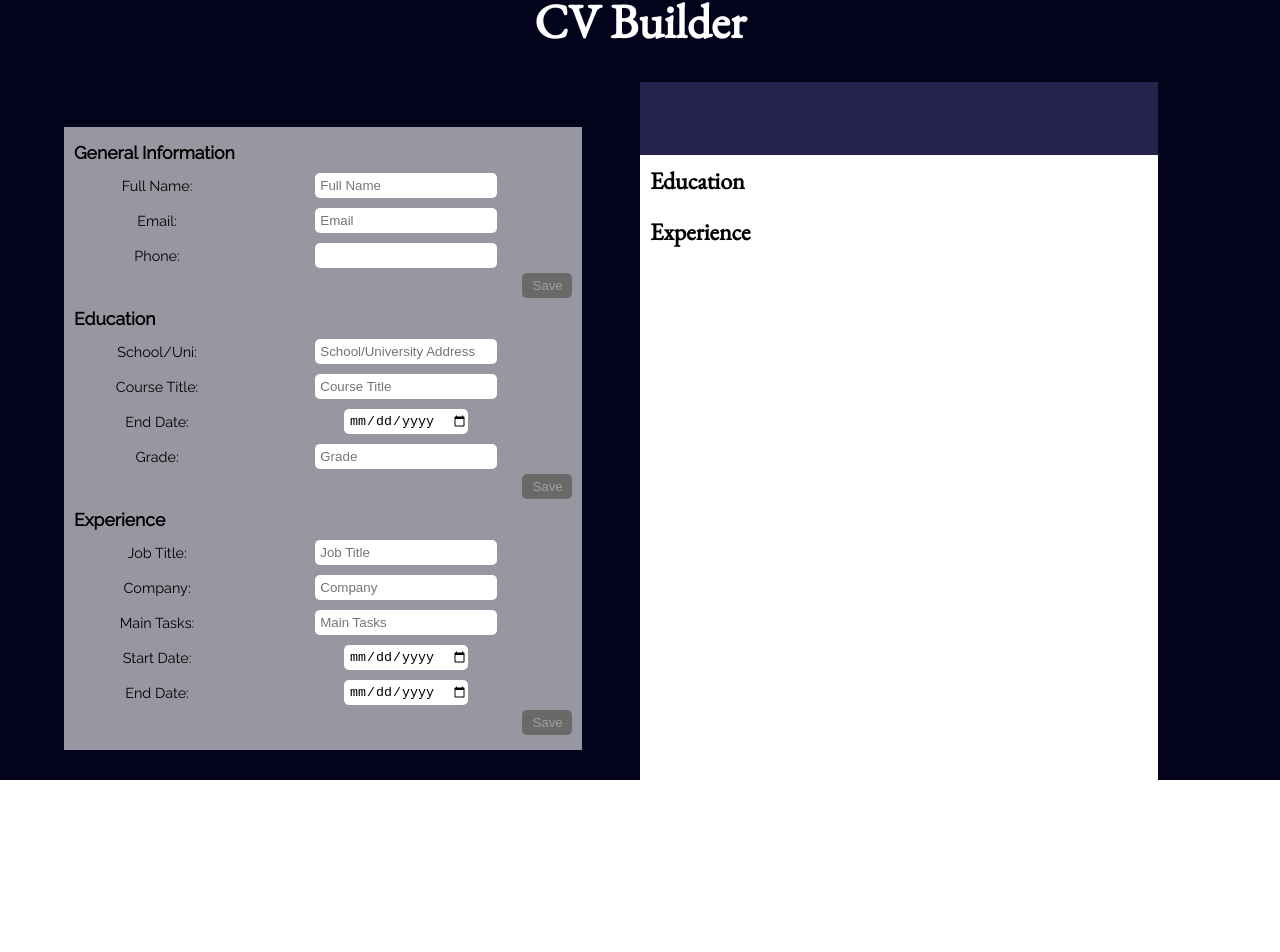
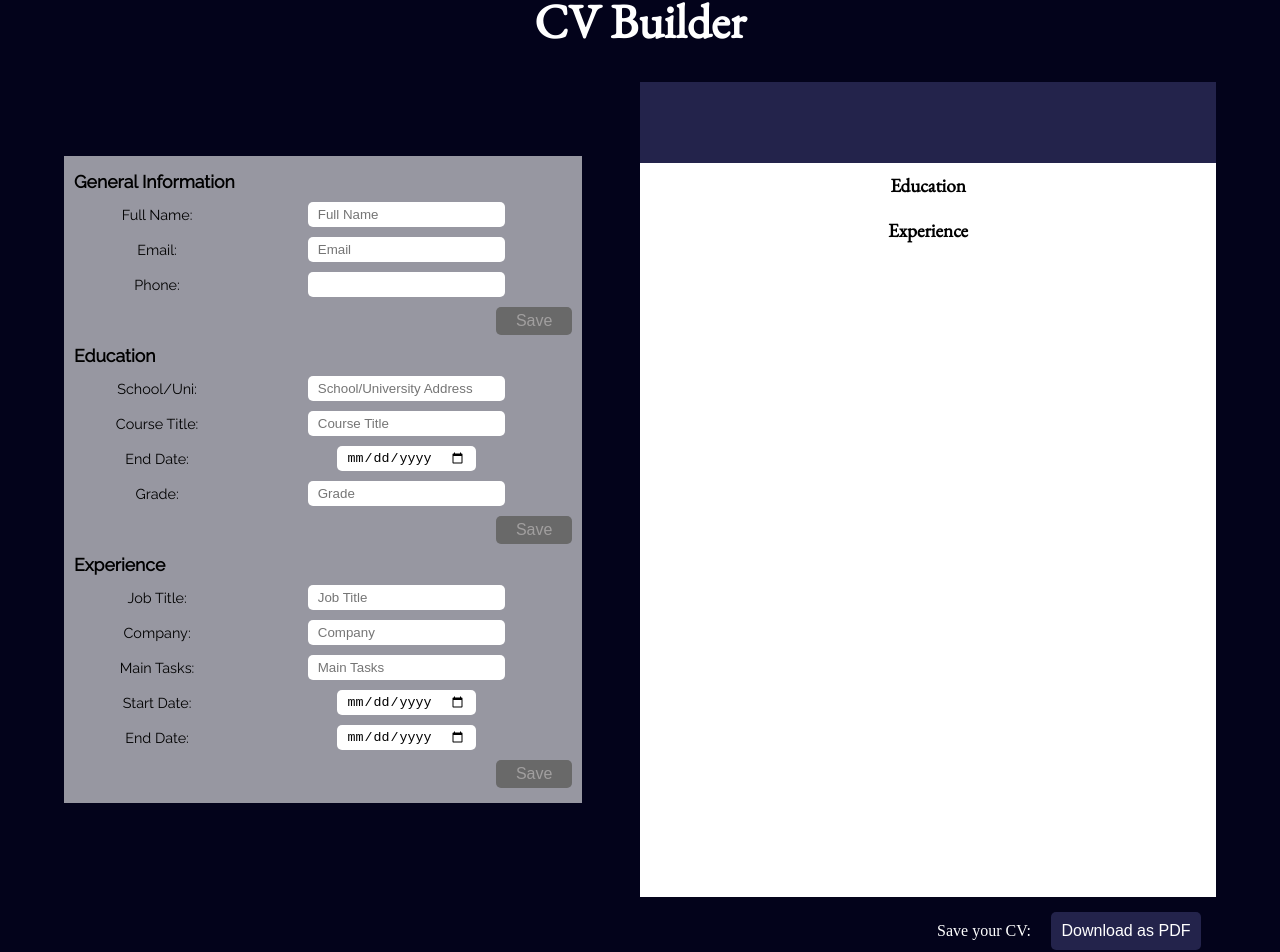
Before and after one commit to Melanie-J-Baker/cv-app, a React (Vite) app: page / in a window 1280 px wide. Shown: the part 20-972 px from the top of the page. Before the commit the page ends 835 px from the top, so only its background shows below. Built offline with nearby package versions, Linux system fonts and the light colour scheme.

Commit message:
Create save to pdf functionality and scale pdf content

```diff
--- a/package.json
+++ b/package.json
@@ -11,6 +11,7 @@
   },
   "dependencies": {
     "date-fns": "^2.30.0",
+    "jspdf": "^2.5.1",
     "react": "^18.2.0",
     "react-dom": "^18.2.0",
     "uniqid": "^5.4.0"
--- a/src/components/App.jsx
+++ b/src/components/App.jsx
@@ -7,6 +7,7 @@ import ExperienceForm from './ExperienceForm';
 import GeneralSection from './GeneralSection';
 import EducationSection from './EducationSection';
 import ExperienceSection from './ExperienceSection';
+import Save from './Save';
 
 
 const App = () => {
@@ -162,7 +163,7 @@ const App = () => {
             />
           )}
         </div>
-        <div className='cv'>
+        <div className='cv' id='cv-report'>
           <div className="generalcv-div">
             <GeneralSection
               props={generalInfoForm}
@@ -185,7 +186,10 @@ const App = () => {
             editForm={editExperienceForm}
           />
         </div>
+        <div></div>
+        <Save />
       </div>
+
     </div>
   )
 }
--- a/src/components/EducationSection.jsx
+++ b/src/components/EducationSection.jsx
@@ -33,7 +33,7 @@ const Subsection = ({ props }) => {
                     );
                 }
             })}
-            <div className='dates'>
+            <div></div>
             {Object.entries(props).map(([key, value]) => {
                 if (value !== props.form) {
                     if (key == 'endDate') {
@@ -46,7 +46,6 @@ const Subsection = ({ props }) => {
                 }
             })}
         </div>
-        </div>
     )
 }
 
--- a/src/components/ExperienceSection.jsx
+++ b/src/components/ExperienceSection.jsx
@@ -34,6 +34,7 @@ const Subsection = ({ props }) => {
           );
         }
       })}
+      <div></div>
       <div className="dates">
         {Object.entries(props).map(([key, value]) => {
           if (value !== props.form && key != 'tasks') {
--- /dev/null
+++ b/src/components/Save.jsx
@@ -0,0 +1,34 @@
+import JsPDF from 'jspdf';
+
+export default function Save() {
+    const createPDF = () => {
+    const editButtons = document.querySelectorAll('.edit');
+    editButtons.forEach((button) => {
+        button.style.display = "none";
+    })
+    const cv = new JsPDF('portrait', 'pt', 'a4');
+    cv.html(document.querySelector('#cv-report'), {
+        html2canvas: {
+            scale: 0.7
+        },
+        callback: () => {
+            cv.save('cv.pdf');
+        }
+    })
+
+    setTimeout(() => {
+        editButtons.forEach((button) => {
+            button.style.display = "block";
+        })
+    }, 2000);
+};
+
+  return (
+    <div className="cv-pdf">
+      <p className="save-text">Save your CV: </p>
+      <button onClick={createPDF} type="button" className="pdf-button">
+          Download as PDF
+      </button>
+    </div>
+  );
+}
--- a/src/styles/App.css
+++ b/src/styles/App.css
@@ -69,7 +69,7 @@ input {
   height: 25px;
   border: none;
   border-radius: 5px;
-  padding-left: 5px;
+  padding: 5px 10px;
 }
 
 button {
@@ -78,13 +78,13 @@ button {
   background-color: rgb(3, 3, 27);
   color: antiquewhite;
   transition: transform .5s ease-in-out;
-  width: 50px;
-  padding: 5px 10px;
+  padding: 5px 20px;
   align-self: flex-end;
+  margin-top: 5px;
+  font-size: 1em;
 }
 
-.edit {
-  float: left;
+.edit, .delete {
   margin-right: 10px;
 }
 
@@ -101,13 +101,21 @@ button:disabled, button:disabled:hover {
 
 button:hover {
   cursor: pointer;
-  transform: scale(1.3);
+  transform: scale(1.2);
 }
 
 .cv {
   background-color: white;
   margin-top: 20px;
   aspect-ratio: 1/1.4142;
+  display: flex;
+  flex-direction: column;
+  align-items: center;
+}
+
+#cv-report {
+  width: 100%;
+  align-self: center;
 }
 
 .generalcv-div {
@@ -118,12 +126,24 @@ button:hover {
   align-items: center;
   padding: 5px;
   min-height: 10%;
+  width: 100%;
+}
+
+.general-section {
+  padding: 5px;
+}
+
+.fullName {
+  font-size: 1.8rem;
+  font-weight: 600;
+  padding: 10px;
 }
 
 .edu-cv-section, .exp-cv-section {
-  padding: 5px;
+  padding: 10px;
   display: flex;
   flex-direction: column;
+  width: 100%;
 }
 
 .edu-subsection {
@@ -141,7 +161,7 @@ button:hover {
   grid-column-end: 3;
 }
 
-.course {
+.course, .title {
   font-weight: 600;
 
 }
@@ -152,32 +172,76 @@ button:hover {
   font-weight: 600;
 }
 
+.endDate {
+  text-align: end;
+}
+
 .edit {
-  width: 50px;
-  padding: 5px 10px;
   align-self: flex-end;
 }
 
 h2 {
   padding: 10px;
+  font-size: 1.2rem;
+}
+
+.exp-subsection {
+  display: grid;
+  grid-template-columns: 1fr 1fr;
+  grid-template-rows: 1fr 1fr 1fr;
+}
+
+.company {
+  text-align: end;
+}
+
+.tasks {
+  grid-column-start: 1;
+  grid-column-end: 3;
+  font-style: italic;
 }
 
 .dates {
   display: grid;
   grid-template-columns: 1fr 1fr;
-}
-.startDate::before {
-  content: "From: ";
+  margin-left: auto;
 }
 
-.leaveDate::before {
-  content: "To: "
+.startDate::after {
+  content: " to";
 }
+
+.startDate {
+  text-align: end;
+}
+
+.leaveDate {
+  text-align: start;
+  margin-left: 5px;
+}
+
+.cv-pdf {
+  color: white;
+  padding: 5px;
+  display: flex;
+  flex-direction: row;
+  align-items: center;
+  margin-left: auto;
+}
+
+.save-text {
+  margin-right: 10px;
+}
+
+.pdf-button {
+  background-color: rgb(35, 35, 75);
+  color: white;
+  width: 150px;
+  padding: 10px 0px;
+  margin: 10px;
+}
+
 @media (min-width: 1000px) {
-  #root {
-      height: 100%;
-  }
-
   .content {
     display: grid;
     grid-template-columns: 1fr 1fr;
--- a/src/styles/index.css
+++ b/src/styles/index.css
@@ -2,7 +2,6 @@
 margin: 0;
 padding: 0;
 box-sizing: border-box;
-height: 100%;
 }
 
 body {
```
Also changed, not shown: 1 other file (tests, documents, lock files or other folders). Lines whose indentation alone changed are shown as unchanged.
